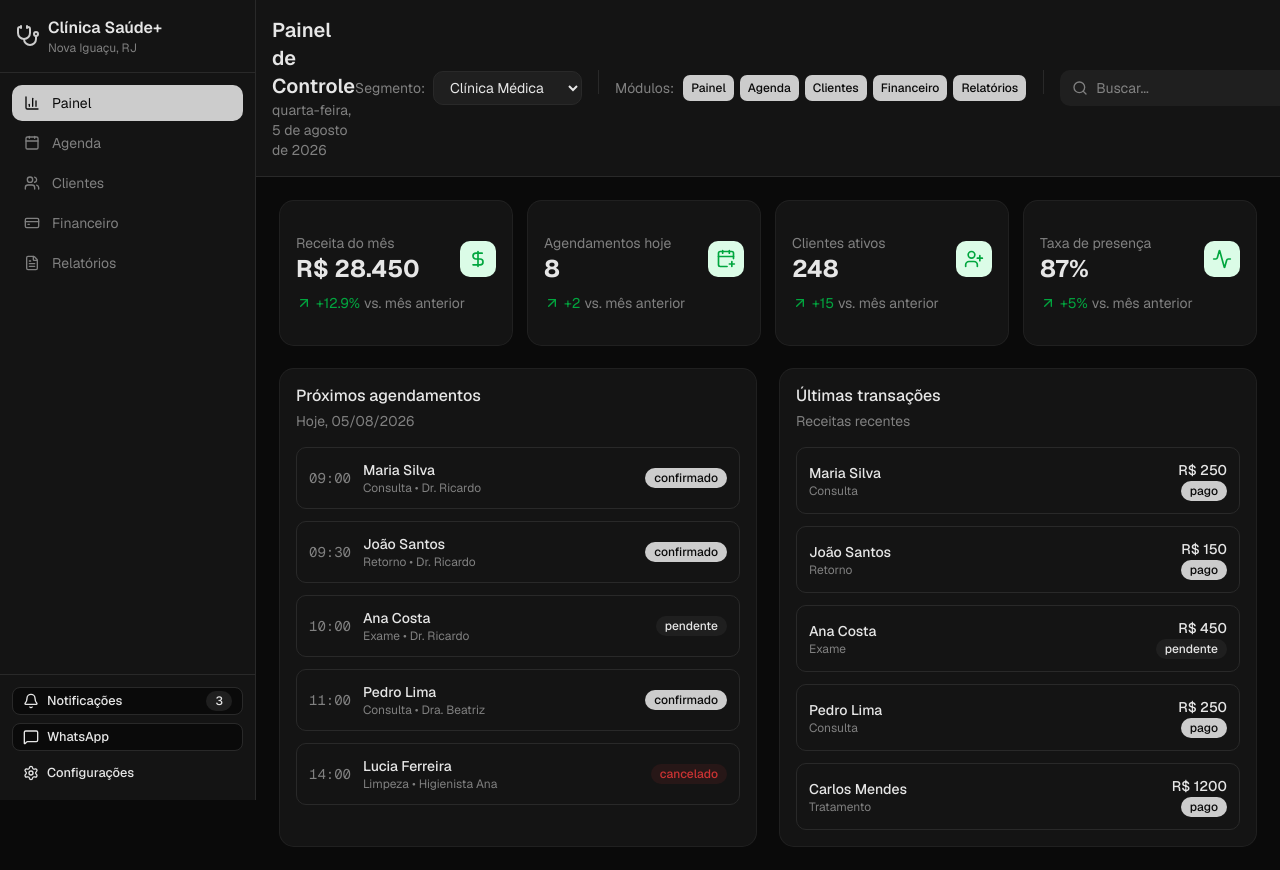
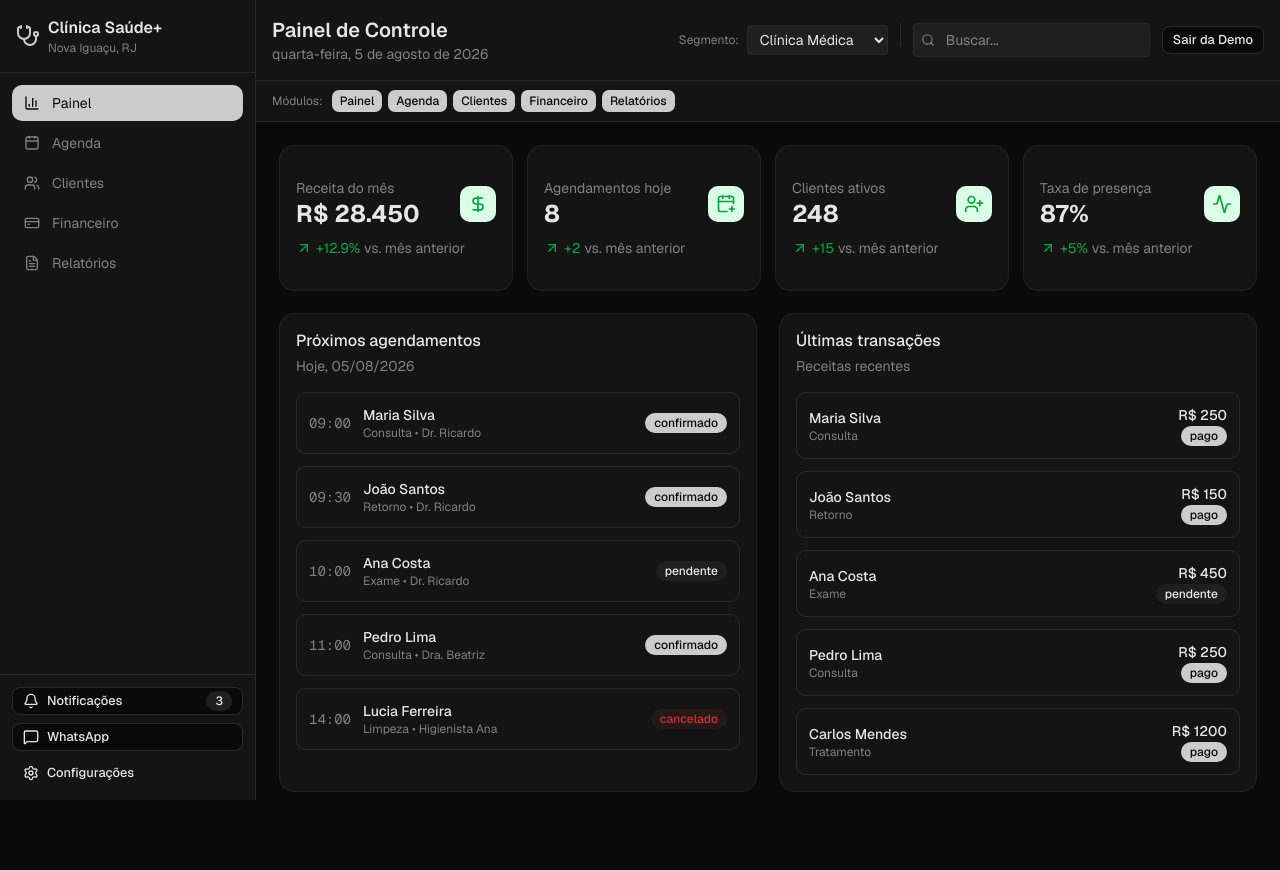
Before and after one commit to mmdj04/openbusiness, a Next.js app: page /demonstracao in a window 1280 px wide. After the commit the page ends 815 px from the top, so only its background shows below. Built offline with nearby package versions, Linux system fonts and the light colour scheme.

Commit message:
fix: header da demonstração reorganizado para não vazar

```diff
--- a/src/app/demonstracao/page.tsx
+++ b/src/app/demonstracao/page.tsx
@@ -403,7 +403,8 @@ export default function DemonstracaoPage() {
       </aside>
 
       <main className="ml-64 flex-1 overflow-auto">
-        <header className="bg-card border-border flex items-center justify-between border-b p-4">
+        <header className="bg-card border-border border-b">
+          <div className="flex items-center justify-between p-4">
             <div>
               <h1 className="text-xl font-semibold">
                 {currentModule === "dashboard" && "Painel de Controle"}
@@ -421,13 +422,15 @@ export default function DemonstracaoPage() {
                 })}
               </p>
             </div>
-          <div className="flex items-center gap-4">
+            <div className="flex items-center gap-3">
               <div className="flex items-center gap-2">
-              <span className="text-muted-foreground text-sm">Segmento:</span>
+                <span className="text-muted-foreground text-xs">Segmento:</span>
                 <select
                   value={selectedSegment}
-                onChange={(e) => handleSegmentChange(e.target.value as Segment)}
-                className="bg-muted rounded-lg border px-3 py-1.5 text-sm"
+                  onChange={(e) =>
+                    handleSegmentChange(e.target.value as Segment)
+                  }
+                  className="bg-muted rounded border px-2 py-1 text-sm"
                 >
                   {segmentConfigs.map((seg) => (
                     <option key={seg.id} value={seg.id}>
@@ -437,9 +440,24 @@ export default function DemonstracaoPage() {
                 </select>
               </div>
               <Separator orientation="vertical" className="h-6" />
-            <div className="flex items-center gap-2">
-              <span className="text-muted-foreground text-sm">Módulos:</span>
-              <div className="flex gap-1">
+              <div className="relative">
+                <Search className="text-muted-foreground absolute top-1/2 left-2 size-3.5 -translate-y-1/2" />
+                <input
+                  type="text"
+                  placeholder="Buscar..."
+                  className="bg-muted rounded border py-1.5 pr-3 pl-8 text-sm"
+                />
+              </div>
+              <Link href="/demonstracao">
+                <Button variant="outline" size="sm">
+                  Sair da Demo
+                </Button>
+              </Link>
+            </div>
+          </div>
+          <div className="flex items-center gap-2 border-t px-4 py-2">
+            <span className="text-muted-foreground text-xs">Módulos:</span>
+            <div className="flex flex-wrap gap-1">
               {availableModules.map((mod) => (
                 <Button
                   key={mod.id}
@@ -448,27 +466,12 @@ export default function DemonstracaoPage() {
                   }
                   size="sm"
                   onClick={() => toggleModule(mod.id)}
-                    className="h-7 px-2 text-xs"
+                  className="h-6 px-2 text-xs"
                 >
                   {mod.label}
                 </Button>
               ))}
             </div>
-            </div>
-            <Separator orientation="vertical" className="h-6" />
-            <div className="relative">
-              <Search className="text-muted-foreground absolute top-1/2 left-3 size-4 -translate-y-1/2" />
-              <input
-                type="text"
-                placeholder="Buscar..."
-                className="bg-muted focus:ring-primary/20 rounded-lg py-2 pr-4 pl-9 text-sm outline-none focus:ring-2"
-              />
-            </div>
-            <Link href="/demonstracao">
-              <Button variant="outline" size="sm">
-                Sair da Demo
-              </Button>
-            </Link>
           </div>
         </header>
 
```
Lines whose indentation alone changed are shown as unchanged.
